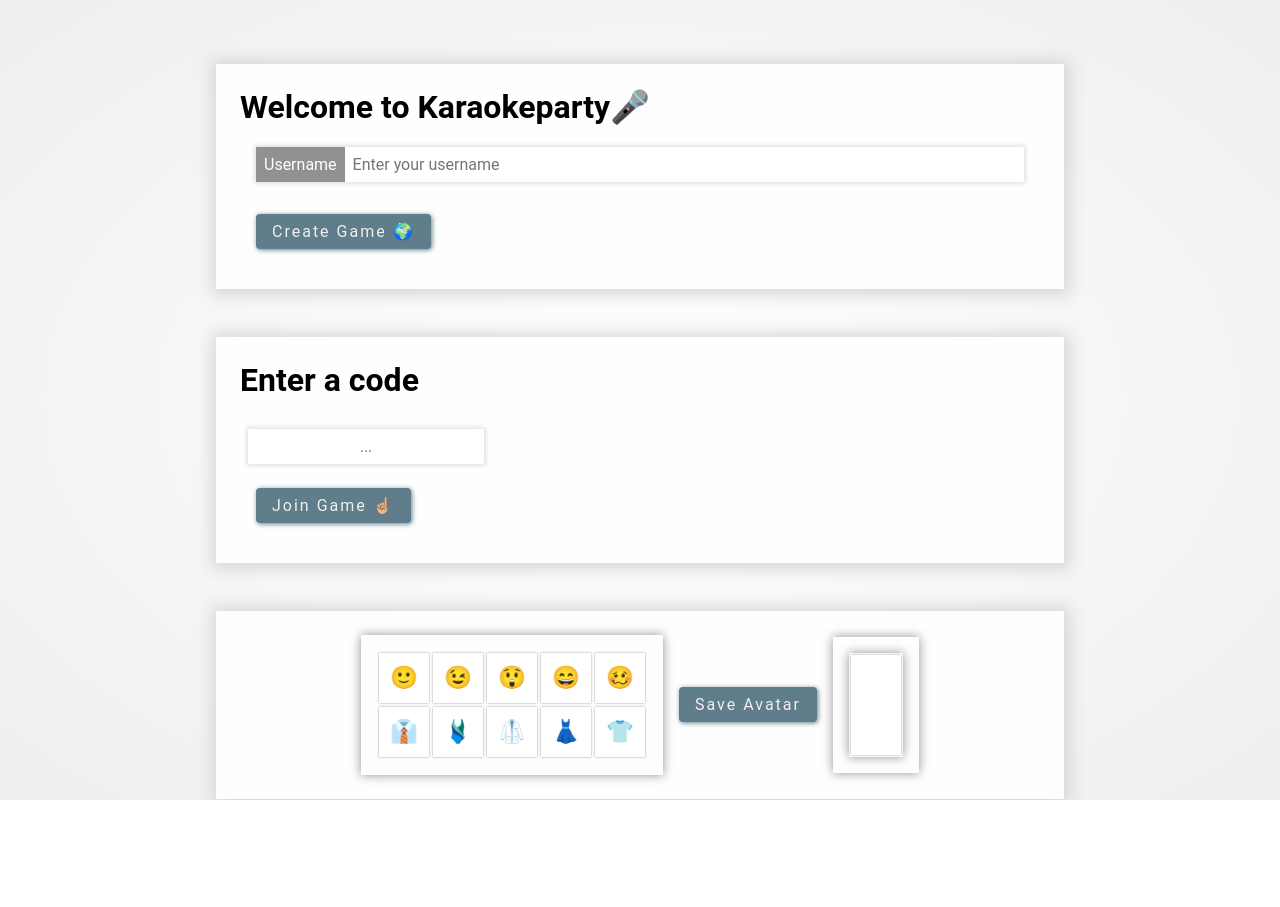
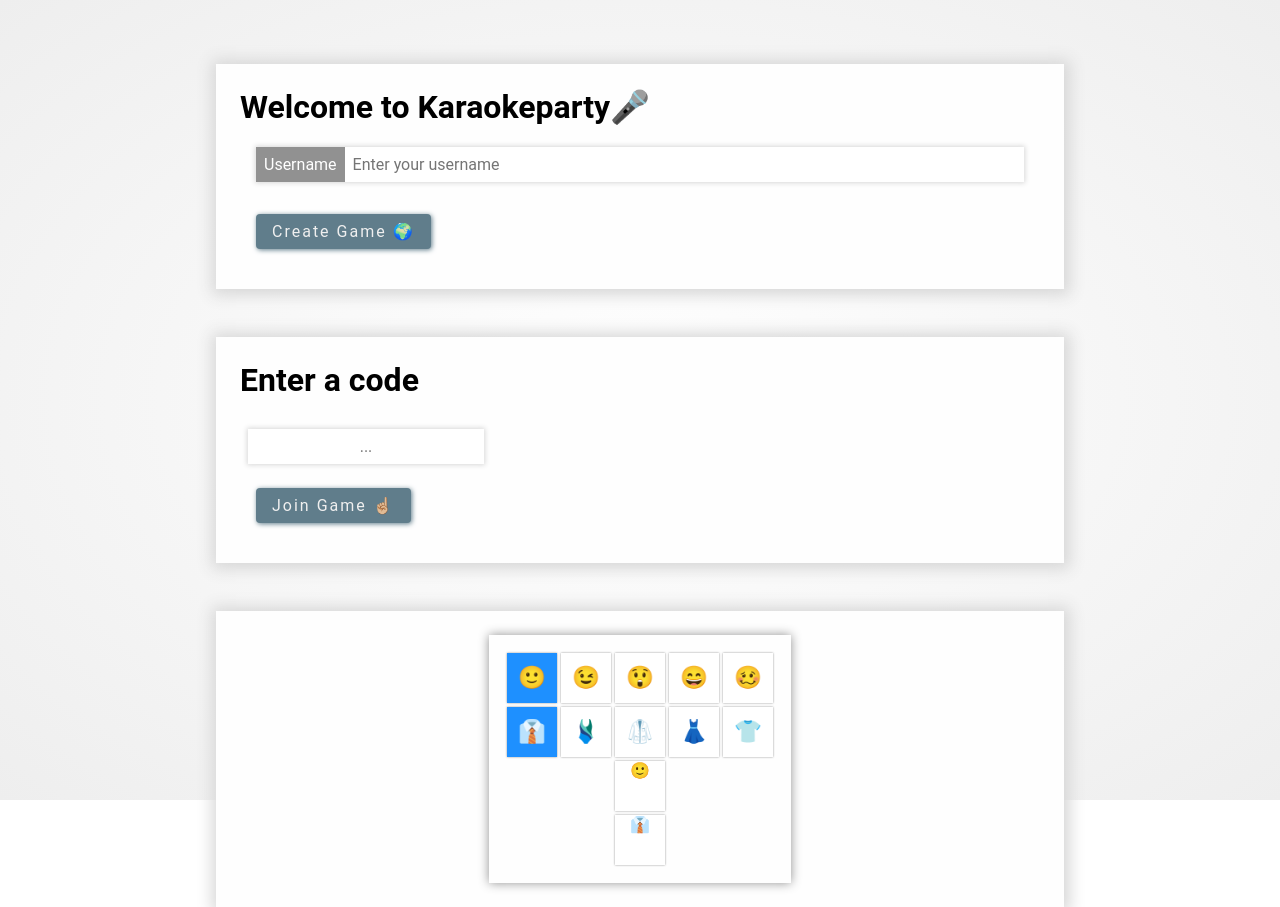
Before and after one commit to tomijange/karaokeparty, a Vue app: page / in a window 1280 px wide. Before the commit the page ends 800 px from the top, so only its background shows below. Built offline with nearby package versions, Linux system fonts and the light colour scheme.

Commit message:
Add Avatar Selection

```diff
--- a/src/client/components/CAvatar.vue
+++ /dev/null
@@ -1,89 +0,0 @@
-<template>
-  <div class="avatar pa-4">
-    <ul class="avatar-heads">
-      <li v-for="head in heads" :key="head" :id="head" @click="onEmojiClick1(head)"> <span>{{ head }}</span> </li>
-    </ul>
-    <ul class="avatar-bodies">
-      <li v-for="body in bodies" :key="body" :id="body" @click="onEmojiClick2(body)"> <span> {{ body }}</span> </li>
-    </ul>
-  </div>
-</template>
-
-<script>
-
-import {Component, Vue} from "vue-property-decorator";
-
-@Component({
-  props: {
-    avatarHead: {
-      type: String,
-      default: '🙂',
-    }
-  }
-})
-
-export default class CAvatar extends Vue {
-  heads = ['🙂', '😉', '😲', '😄', '🥴'];
-  bodies = ['👔', '🩱', '🥼', '👗', '👕'];
-
-  onEmojiClick1(item) {
-    const parent = document.getElementById(item).parentElement;
-    for (let i = 0; i < parent.children.length; i++) {
-      parent.children[i].style.backgroundColor = 'white';
-    }
-    if (document.getElementsByClassName("finalhead")[0]) {
-      document.getElementsByClassName("finalhead")[0].classList.remove("finalhead");
-    }
-    document.getElementById(item).style.backgroundColor = 'dodgerblue';
-    document.getElementById(item).classList.add("finalhead");
-
-  }
-  onEmojiClick2(item) {
-    const parent = document.getElementById(item).parentElement;
-    for (let i = 0; i < parent.children.length; i++) {
-      parent.children[i].style.backgroundColor = 'white';
-    }
-    if (document.getElementsByClassName("finalbody")[0]) {
-      document.getElementsByClassName("finalbody")[0].classList.remove("finalbody");
-    }
-    document.getElementById(item).style.backgroundColor = 'dodgerblue';
-    document.getElementById(item).classList.add("finalbody");
-  }
-}
-
-</script>
-
-<style lang="scss">
-
-.avatar {
-  box-shadow: 0 0 10px #919191;
-}
-.avatar ul {
-  padding: 0;
-  margin: 0;
-}
-.avatar li {
-  cursor: pointer;
-  margin: 2px;
-  list-style: none;
-  width: 50px;
-  height: 50px;
-  display: flex;
-  justify-content: center;
-  text-align: center;
-  box-shadow: 0 0 2px #919191;
-  background-color: white;
-  transition: background-color 0.2s;
-}
-.avatar li span {
-  display: flex;
-  justify-content: center;
-  align-items: center;
-  width: 100%;
-  height: 100%;
-  font-size: 1.4rem;
-  background-color: inherit;
-  user-select: none;
-}
-
-</style>
--- /dev/null
+++ b/src/client/components/CAvatarParts.vue
@@ -0,0 +1,48 @@
+<template>
+  <ul>
+    <li
+        v-for="part in avatarParts"
+        :key="part"
+        :id="part"
+        @click="onEmojiClick1(part)"
+        :class="value === part ? 'selected' : '' ">
+
+      <span>{{ part }}</span>
+
+    </li>
+  </ul>
+</template>
+
+<script>
+
+import {Component, Vue} from "vue-property-decorator";
+
+@Component({
+  props: {
+    avatarParts: {
+      type: Array,
+      default: ['🙂'],
+    },
+    value: {
+      type: String,
+      default: '',
+    }
+  }
+})
+
+export default class CAvatarParts extends Vue {
+
+
+  onEmojiClick1(part) {
+    this.$emit('input', part);
+  }
+
+}
+</script>
+
+<style scoped lang="scss">
+
+.selected {
+  background-color: dodgerblue;
+}
+</style>
--- /dev/null
+++ b/src/client/components/CAvatarSelection.vue
@@ -0,0 +1,69 @@
+<template>
+  <div class="avatar pa-4">
+
+    <c-avatar-parts :avatar-parts="this.heads" v-model="selectedHead"></c-avatar-parts>
+
+    <c-avatar-parts :avatar-parts="this.bodies" v-model="selectedBody"></c-avatar-parts>
+
+    <ul>
+      <li>{{ selectedHead }}</li>
+    </ul>
+    <ul>
+      <li>{{ selectedBody }}</li>
+    </ul>
+
+  </div>
+</template>
+
+<script>
+
+import {Component, Vue} from "vue-property-decorator";
+import CAvatarParts from "@/client/components/CAvatarParts";
+
+@Component({
+  components: {CAvatarParts}
+})
+
+export default class CAvatar extends Vue {
+  heads = ['🙂', '😉', '😲', '😄', '🥴'];
+  bodies = ['👔', '🩱', '🥼', '👗', '👕'];
+  selectedHead = '🙂';
+  selectedBody = '👔';
+}
+
+</script>
+
+<style lang="scss">
+
+.avatar {
+  box-shadow: 0 0 10px #919191;
+}
+.avatar ul {
+  padding: 0;
+  margin: 0;
+}
+.avatar li {
+  cursor: pointer;
+  margin: 2px;
+  list-style: none;
+  width: 50px;
+  height: 50px;
+  display: flex;
+  justify-content: center;
+  text-align: center;
+  box-shadow: 0 0 2px #919191;
+  background-color: white;
+  transition: background-color 0.2s;
+}
+.avatar li span {
+  display: flex;
+  justify-content: center;
+  align-items: center;
+  width: 100%;
+  height: 100%;
+  font-size: 1.4rem;
+  background-color: inherit;
+  user-select: none;
+}
+
+</style>
--- a/src/client/components/CFinalAvatar.vue
+++ /dev/null
@@ -1,47 +0,0 @@
-<template>
-  <div class="finalavatar pa-4">
-    <ul class="finalavatar">
-      <li>
-        <span id="finalhead"></span>
-        <span id="finalbody"></span>
-      </li>
-    </ul>
-  </div>
-</template>
-
-<script>
-
-</script>
-
-<style lang="scss">
-
-.finalavatar {
-  box-shadow: 0 0 10px #919191;
-}
-.finalavatar ul {
-  padding: 0;
-  margin: 0;
-}
-.finalavatar li {
-  cursor: pointer;
-  margin: 2px;
-  list-style: none;
-  width: 50px;
-  height: 100px;
-  display: flex;
-  flex-direction: column;
-  justify-content: center;
-  text-align: center;
-  box-shadow: 0 0 2px #919191;
-  background-color: white;
-  transition: background-color 0.2s;
-}
-.finalavatar li span {
-  display: flex;
-  justify-content: center;
-  align-items: center;
-  user-select: none;
-  transform: scale(1.15);
-}
-
-</style>
--- a/src/client/components/CTextInput.vue
+++ b/src/client/components/CTextInput.vue
@@ -2,7 +2,6 @@
   <div class="input">
     <label :for="id">{{ labelText }}</label>
     <input :id="id" v-bind="$attrs" type="text" placeholder="Enter your username" @keydown="onInput"/>
-
   </div>
 </template>
 
--- a/src/client/views/Home.vue
+++ b/src/client/views/Home.vue
@@ -18,9 +18,7 @@
     </c-card>
 
     <c-card class="avatar-card">
-      <c-avatar></c-avatar>
-      <c-button color="#607D8B" class="ma-4" @click="saveAvatar">Save Avatar</c-button>
-      <c-final-avatar></c-final-avatar>
+      <c-avatar-selection></c-avatar-selection>
     </c-card>
 
   </div>
@@ -32,21 +30,15 @@ import CButton from "@/client/components/CButton.vue";
 import CTextInput from "@/client/components/CTextInput.vue";
 import CCard from "@/client/components/CCard.vue";
 import CCodeInput from "@/client/components/CCodeInput.vue";
-import CAvatar from "@/client/components/CAvatar.vue";
-import CFinalAvatar from "@/client/components/CFinalAvatar.vue";
+import CAvatarSelection from "@/client/components/CAvatarSelection.vue";
 
 @Component({
-  components: {CFinalAvatar, CAvatar, CCodeInput, CCard, CTextInput, CButton },
+  components: { CAvatarSelection, CCodeInput, CCard, CTextInput, CButton },
 })
 export default class Home extends Vue {
 
   onCreateGame() {
     this.$router.push('game-lobby');
-  }
-
-  saveAvatar() {
-    document.getElementById("finalhead").innerHTML = document.getElementsByClassName("finalhead")[0].innerHTML;
-    document.getElementById("finalbody").innerHTML = document.getElementsByClassName("finalbody")[0].innerHTML;
   }
 }
 </script>
```
